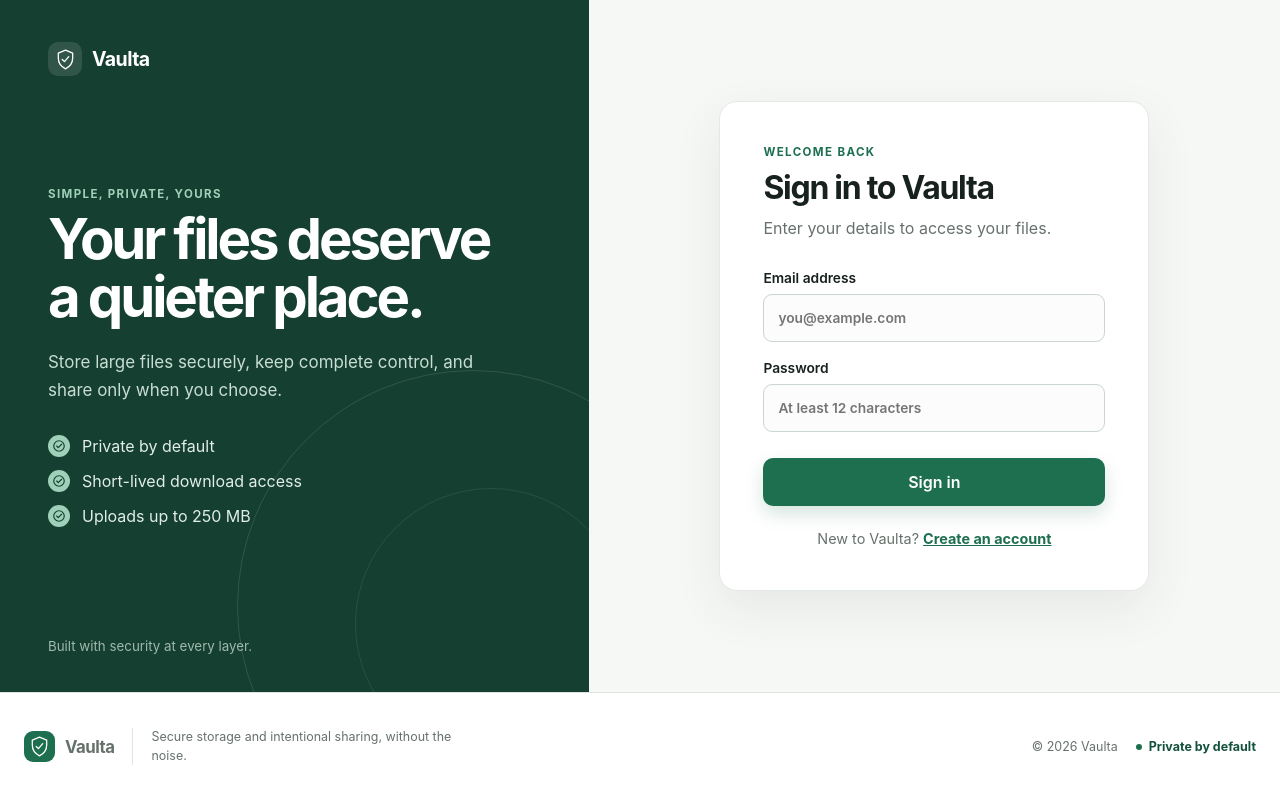
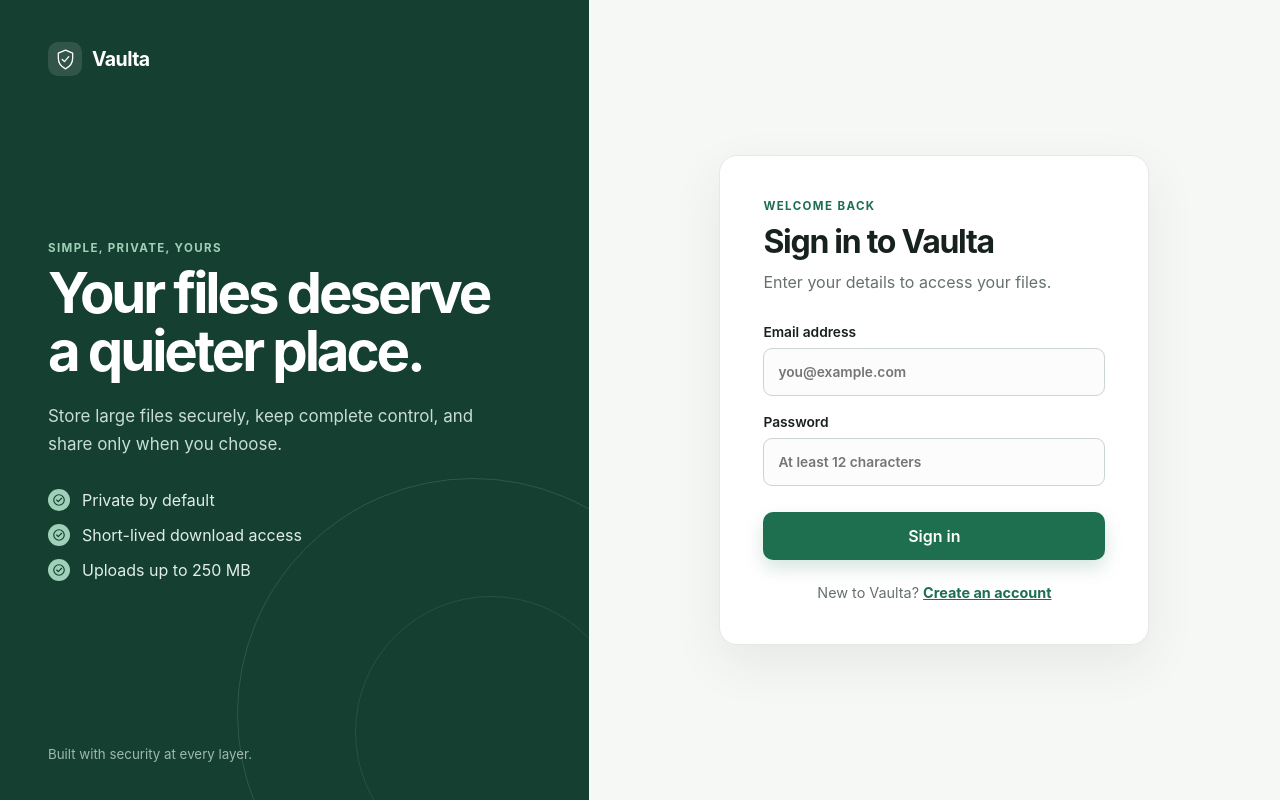
Before and after one commit to nawelfh/vaulta-secure-file-storage, a React (Vite) app in the folder frontend/: page /login in a window 1280 px wide. Built offline with nearby package versions, Linux system fonts and the light colour scheme; no server answers.

Commit message:
style: remove footer from authentication pages

```diff
--- a/frontend/src/pages/AuthPage.jsx
+++ b/frontend/src/pages/AuthPage.jsx
@@ -1,6 +1,5 @@
 import { useEffect, useRef, useState } from 'react';
 import { Link, Navigate, useNavigate } from 'react-router-dom';
-import { AppFooter } from '../components/AppFooter.jsx';
 import { Icon } from '../components/Icons.jsx';
 import { Logo } from '../components/Logo.jsx';
 import { useAuth } from '../context/useAuth.js';
@@ -245,7 +244,6 @@ export function AuthPage({ mode }) {
         </form>
       </section>
       </main>
-      <AppFooter />
     </div>
   );
 }
```
Also changed, not shown: 1 other file (tests, documents, lock files or other folders).
